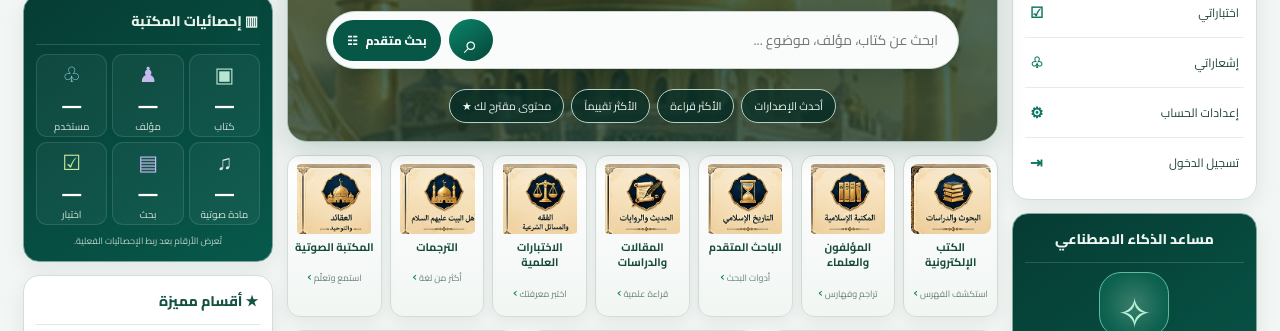
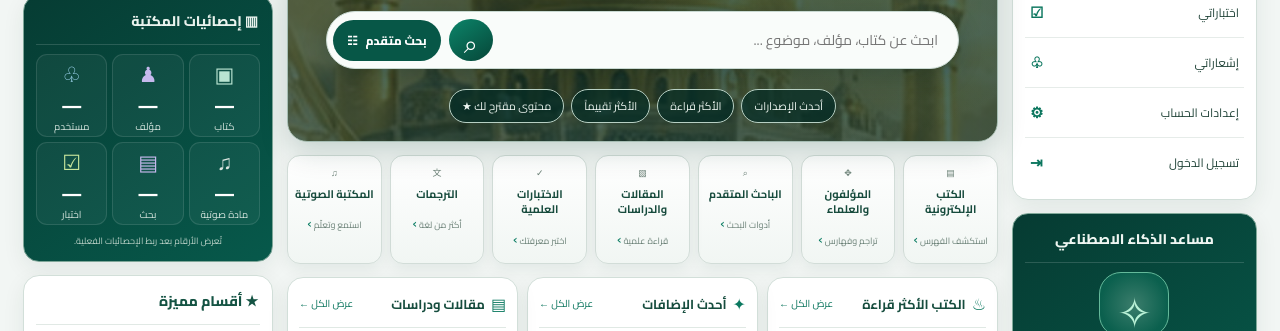
Before and after one commit to KararBoazar313/Al-Qayyum-Islamic-Library., a plain HTML site: page index.html in a window 1280 px wide. Shown: the part 400-731 px from the top of the page. Drawn offline with Linux system fonts and the light colour scheme.

Commit message:
Refresh library category cards for emerald 2030 identity

```diff
--- a/index.html
+++ b/index.html
@@ -46,7 +46,7 @@
       <p class="search-feedback" id="searchFeedback" aria-live="polite"></p><div class="hero-filters"><a href="#library">أحدث الإصدارات</a><a href="#library">الأكثر قراءة</a><a href="#library">الأكثر تقييماً</a><a href="#personal">محتوى مقترح لك ★</a></div>
     </section>
     <section class="home-category-grid" aria-label="أقسام المكتبة الرئيسية">
-      <a class="category-card" href="#library"><img src="assets/category-1.jpg" alt=""><b>الكتب الإلكترونية</b><span>استكشف الفهرس <i>›</i></span></a><a class="category-card" href="#authors"><img src="assets/category-2.jpg" alt=""><b>المؤلفون والعلماء</b><span>تراجم وفهارس <i>›</i></span></a><a class="category-card" href="#study"><img src="assets/category-3.jpg" alt=""><b>الباحث المتقدم</b><span>أدوات البحث <i>›</i></span></a><a class="category-card" href="#articles"><img src="assets/category-4.jpg" alt=""><b>المقالات والدراسات</b><span>قراءة علمية <i>›</i></span></a><a class="category-card" href="#tests"><img src="assets/category-5.jpg" alt=""><b>الاختبارات العلمية</b><span>اختبر معرفتك <i>›</i></span></a><a class="category-card" href="#translations"><img src="assets/category-6.jpg" alt=""><b>الترجمات</b><span>أكثر من لغة <i>›</i></span></a><a class="category-card" href="#audio"><img src="assets/category-7.jpg" alt=""><b>المكتبة الصوتية</b><span>استمع وتعلّم <i>›</i></span></a>
+      <a class="category-card category-art books-art" href="#library"><span class="category-visual" aria-hidden="true">▤</span><b>الكتب الإلكترونية</b><span>استكشف الفهرس <i>›</i></span></a><a class="category-card category-art authors-art" href="#authors"><span class="category-visual" aria-hidden="true">✥</span><b>المؤلفون والعلماء</b><span>تراجم وفهارس <i>›</i></span></a><a class="category-card category-art research-art" href="#study"><span class="category-visual" aria-hidden="true">⌕</span><b>الباحث المتقدم</b><span>أدوات البحث <i>›</i></span></a><a class="category-card category-art articles-art" href="#articles"><span class="category-visual" aria-hidden="true">▧</span><b>المقالات والدراسات</b><span>قراءة علمية <i>›</i></span></a><a class="category-card category-art tests-art" href="#tests"><span class="category-visual" aria-hidden="true">✓</span><b>الاختبارات العلمية</b><span>اختبر معرفتك <i>›</i></span></a><a class="category-card category-art translations-art" href="#translations"><span class="category-visual" aria-hidden="true">文</span><b>الترجمات</b><span>أكثر من لغة <i>›</i></span></a><a class="category-card category-art audio-art" href="#audio"><span class="category-visual" aria-hidden="true">♫</span><b>المكتبة الصوتية</b><span>استمع وتعلّم <i>›</i></span></a>
     </section>
     <section class="home-content-row">
       <article class="content-panel books-panel"><div class="panel-heading"><div><span>♨</span><h2>الكتب الأكثر قراءة</h2></div><a href="#library">عرض الكل ←</a></div><div class="book-mini-grid"><a href="#reader"><img src="assets/book-cover-nahj.jpg" alt="نهج البلاغة"><b>نهج البلاغة</b></a><a href="#reader"><img src="assets/book-cover-kafi.jpg" alt="الكافي"><b>الكافي</b></a><a href="#reader"><img src="assets/book-cover-bihar.jpg" alt="بحار الأنوار"><b>بحار الأنوار</b></a><a href="#reader"><img src="assets/book-cover-quran.jpg" alt="تفسير القرآن"><b>تفسير القرآن</b></a></div><small class="panel-note">نماذج عرض تصميمية — تُستبدل بنتائج الفهرس الفعلية.</small></article>
```
